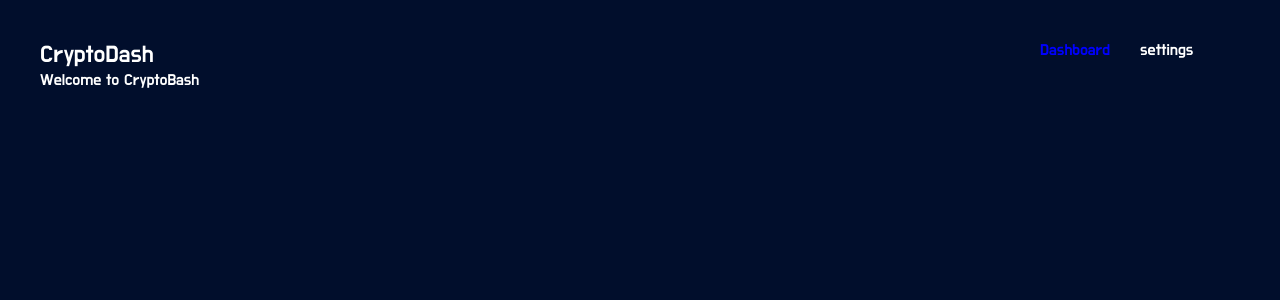
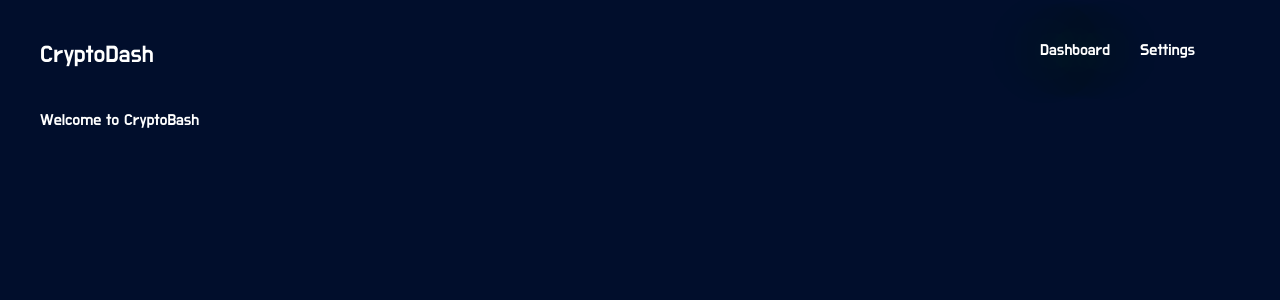
Before and after one commit to rikster/u-crypto-dashboard, a React (Create React App) app: page / in a window 1280 px wide. Shown: the top 300 px of the page. Built offline with nearby package versions, Linux system fonts and the light colour scheme.

Commit message:
Appbar buttons styles

```diff
--- a/src/App/AppBar.js
+++ b/src/App/AppBar.js
@@ -11,13 +11,14 @@ const Logo = styled.div`
 
 const Bar = styled.div`
   display: grid; // css grid
+  margin-bottom 40px;
   grid-template-columns: 180px auto 100px 100px;
 `;
 
 const ControlButtonElem = styled.div`
   cursor: pointer;
   ${props => props.active && css`
-    color: blue;
+    text-shadow: 0px 0px 60px #03ff03;
   `
   }
 `
@@ -25,9 +26,13 @@ const ControlButtonElem = styled.div`
 function ControlButton({name, active}) {
     return(
         <ControlButtonElem active={active}>
-            {name}
+            {toProperCase(name)}
         </ControlButtonElem>
     )
+}
+
+function toProperCase(lower) {
+    return lower.charAt(0).toUpperCase() + lower.substr(1);
 }
 
 export default function () {
@@ -35,8 +40,8 @@ export default function () {
     <Bar>
       <Logo>CryptoDash</Logo>
       <div></div>
-      <ControlButton active name="Dashboard"></ControlButton>
-      <ControlButton name="settings">Settings</ControlButton>
+      <ControlButton active name="dashboard"></ControlButton>
+      <ControlButton name="settings"></ControlButton>
     </Bar>
   );
 }
```
